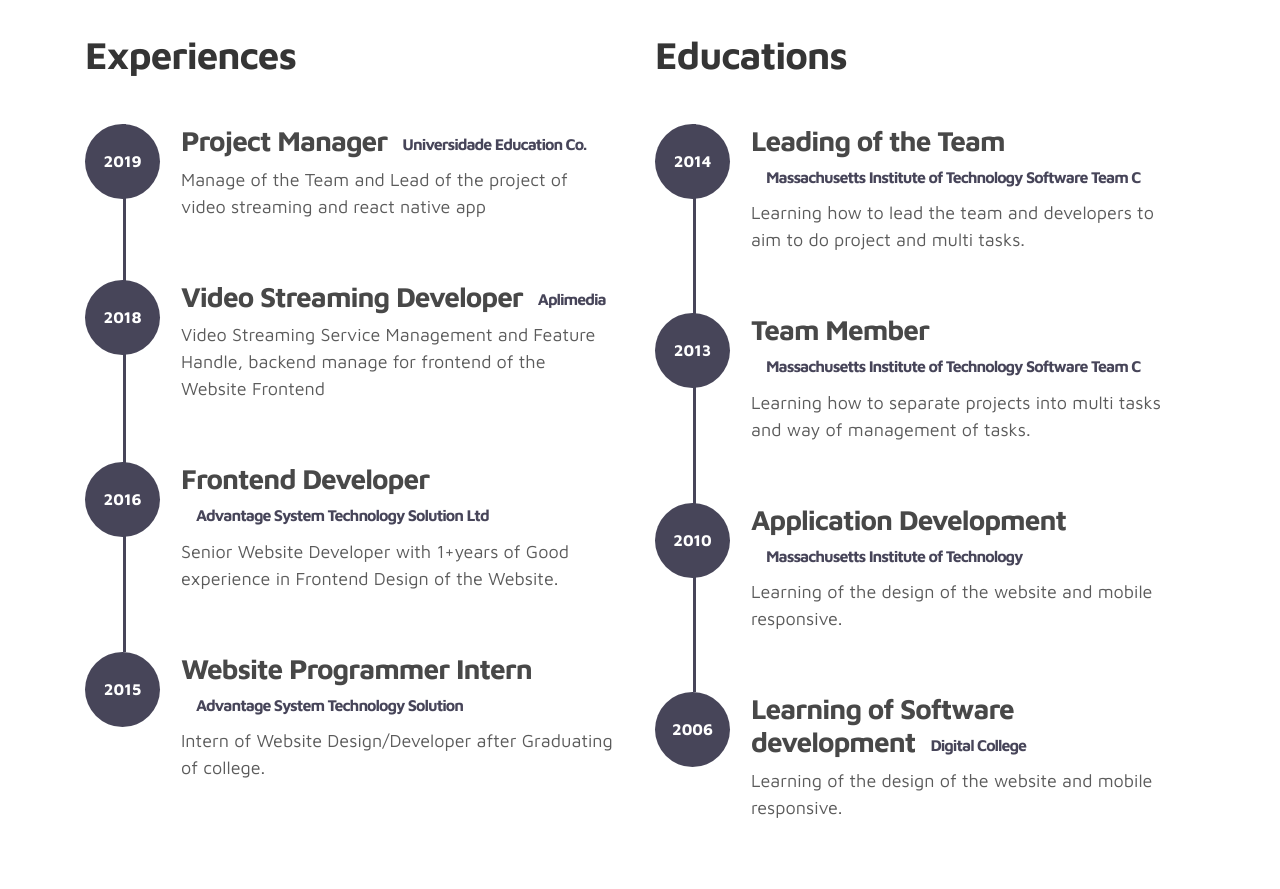
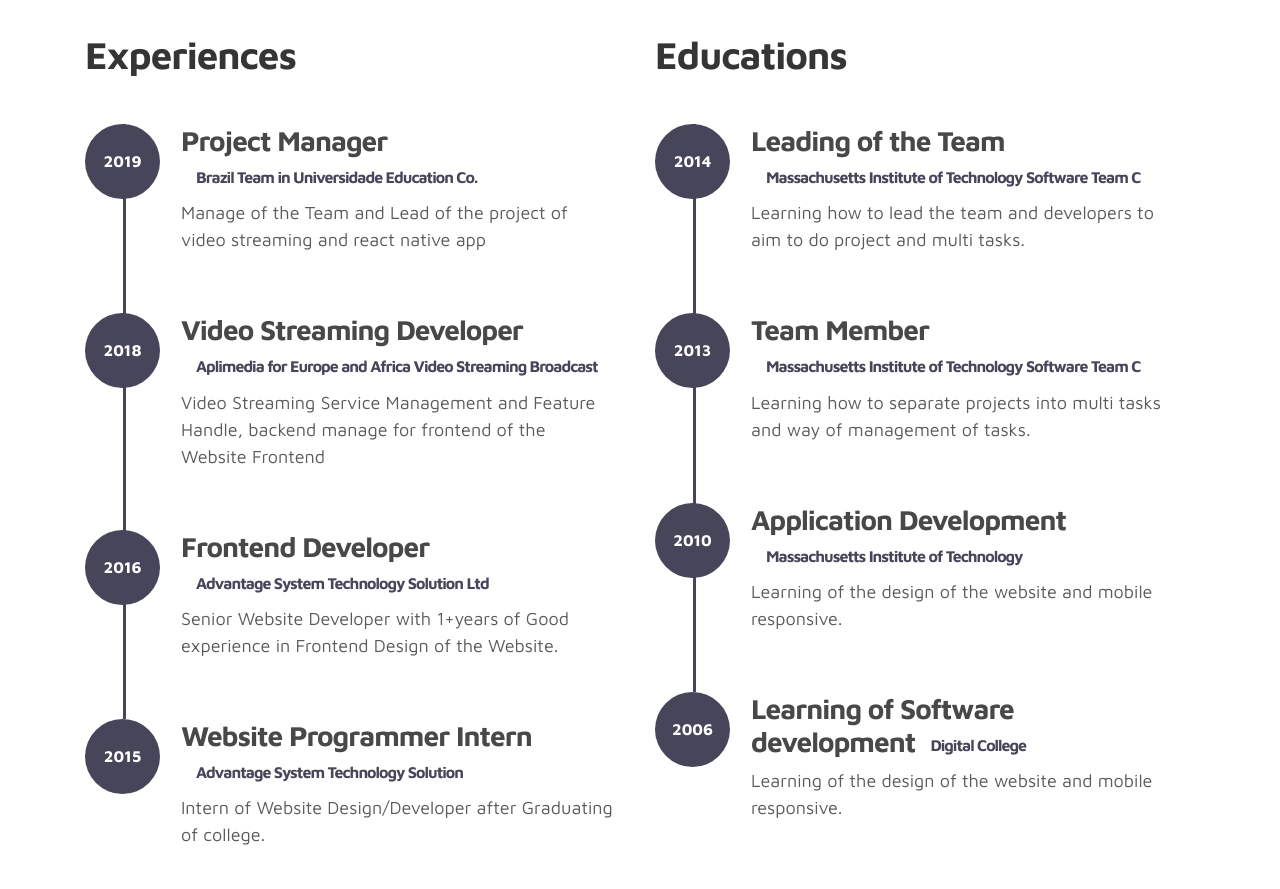
Before and after one commit to AndrLewis/AndrLewis.github.io, a plain HTML site: page index.html in a window 1280 px wide. Shown: the part 1580-2469 px from the top of the page. Drawn offline with Linux system fonts and the light colour scheme.

Commit message:
Update index.html

```diff
--- a/index.html
+++ b/index.html
@@ -174,7 +174,7 @@ https://www.tooplate.com/view/2115-marvel
                                   <span>2019 <Remote Job> </span>
                              </div>
                              <div class="timeline-info">
-                                  <h3><span>Project Manager</span><small>Universidade Education Co.</small></h3>
+                                  <h3><span>Project Manager</span><small>Brazil Team in Universidade Education Co.</small></h3>
                                   <p>Manage of the Team and Lead of the project of video streaming and react native app</p>
                              </div>
                         </div>
@@ -184,7 +184,7 @@ https://www.tooplate.com/view/2115-marvel
                                 <span>2018 <Remote Job> </span>
                             </div>
                             <div class="timeline-info">
-                                <h3><span>Video Streaming Developer</span><small>Aplimedia</small></h3>
+                                <h3><span>Video Streaming Developer</span><small>Aplimedia for Europe and Africa Video Streaming Broadcast</small></h3>
                                 <p>Video Streaming Service Management and Feature Handle, backend manage for frontend of the Website Frontend</p>
                             </div>
                         </div>
```
